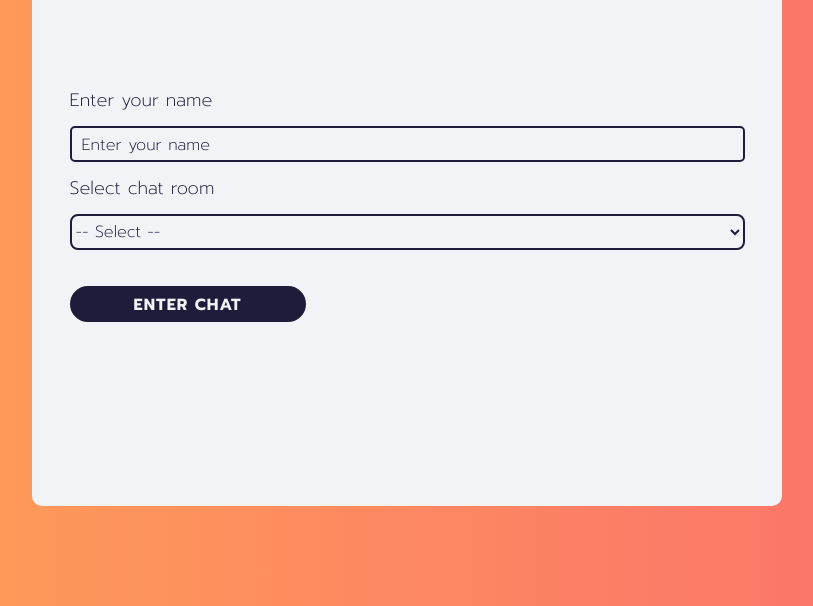
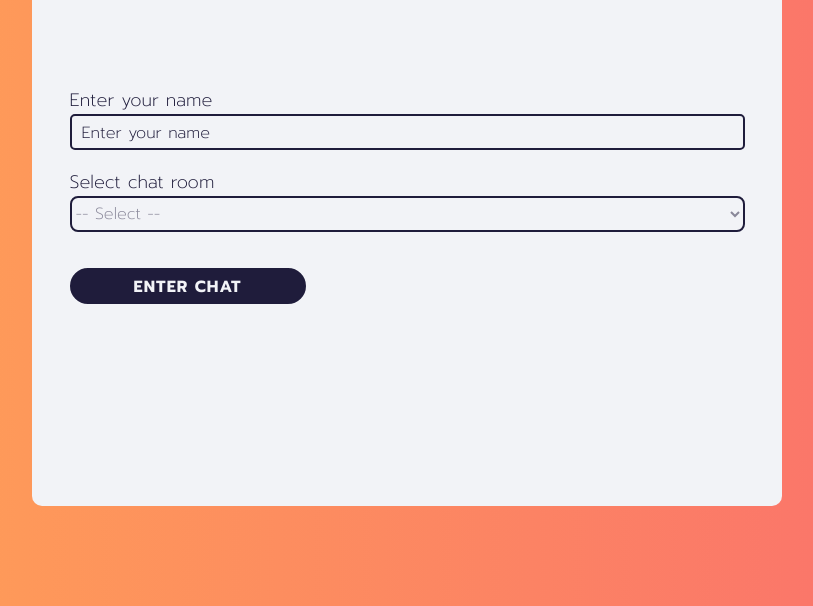
Before and after one commit to RoLo-dev/ChatRoom, a website: page public/index.html in a window 1280 px wide. Shown: the part 194-800 px from the top of the page, without its empty margins (233-1046 px from the left). Drawn offline with nearby package versions, Linux system fonts and the light colour scheme.

Commit message:
init commit

```diff
--- a/public/css/style.css
+++ b/public/css/style.css
@@ -70,9 +70,6 @@ header .title h1{
     height: 600px;
     background-color: #F2F3F7;
 }
-.main form>*{
-    margin-bottom: 12px;
-}
 .main form{
     margin-top: 5rem;
     width: 100%;
@@ -84,6 +81,7 @@ header .title h1{
     font-family: 'Prompt', sans-serif;
     background-color: transparent;
     border: 2px solid #1f1c3b;
+    margin-bottom: 1rem;
     outline: 0;
     color: #1f1c3b;
     font-size: 0.9rem;
@@ -111,6 +109,12 @@ header .title h1{
 }
 .main form #select-room:hover{
     cursor: pointer;
+}
+.main form #select-room:required:invalid{
+    color: rgba(31, 28, 59, 0.5);
+}
+.main form #select-room option{
+    color: #1f1c3b;
 }
 #submit-btn{
     width: 35%;
--- a/public/index.html
+++ b/public/index.html
@@ -26,10 +26,10 @@
         <section class="wrapper main">
             <form action="chat.html">
                 <label for="username">Enter your name</label>
-                <input type="text" name="username" id="username" placeholder="Enter your name">
+                <input type="text" name="username" id="username" placeholder="Enter your name" required>
                 <label for="room">Select chat room</label>
-                <select name="room" id="select-room">
-                    <option value="0">-- Select --</option>
+                <select name="room" id="select-room" required>
+                    <option value="" disabled selected hidden>-- Select --</option>
                     <option value="Coding">Coding</option>
                     <option value="Gaming">Gaming</option>
                     <option value="Music">Music</option>
```
